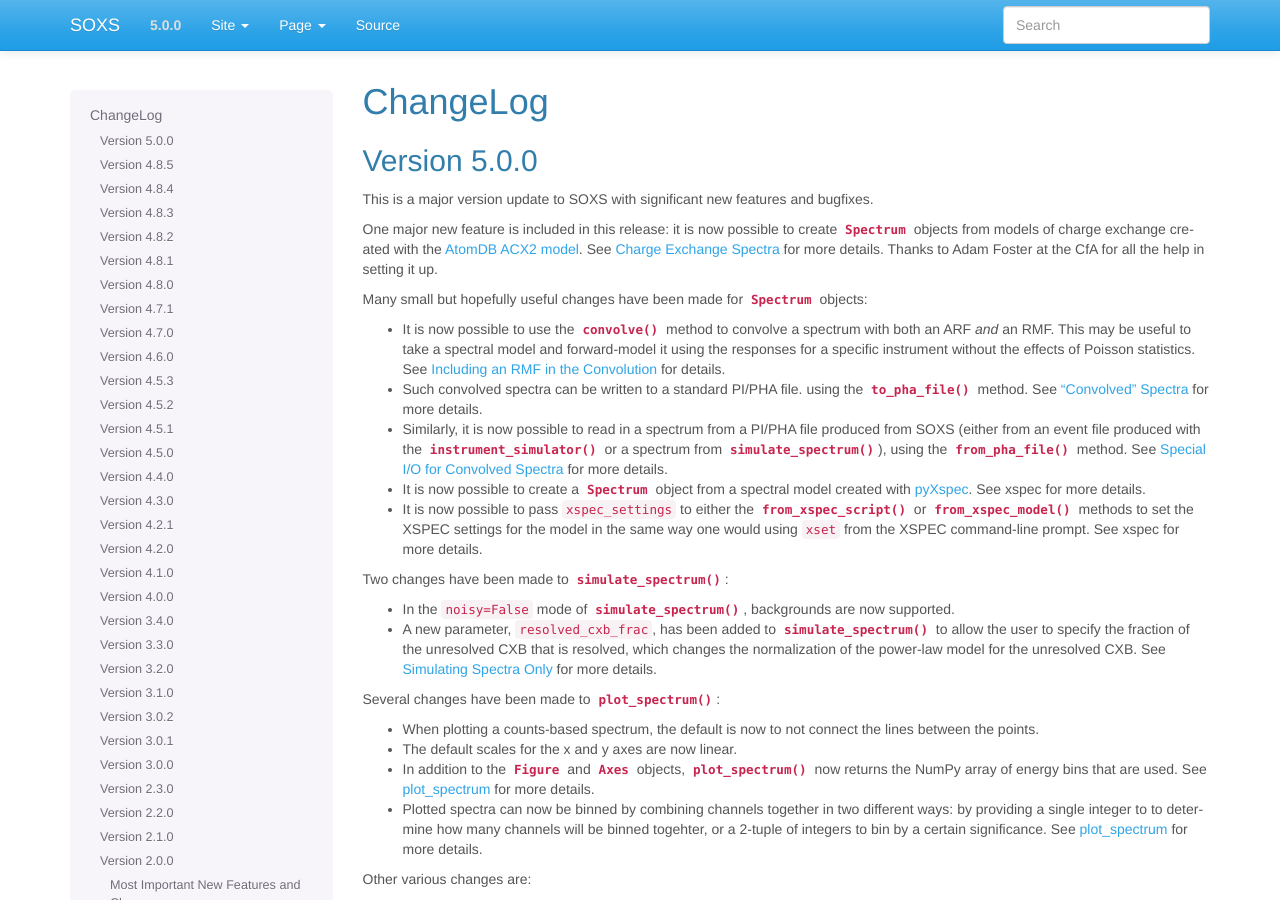
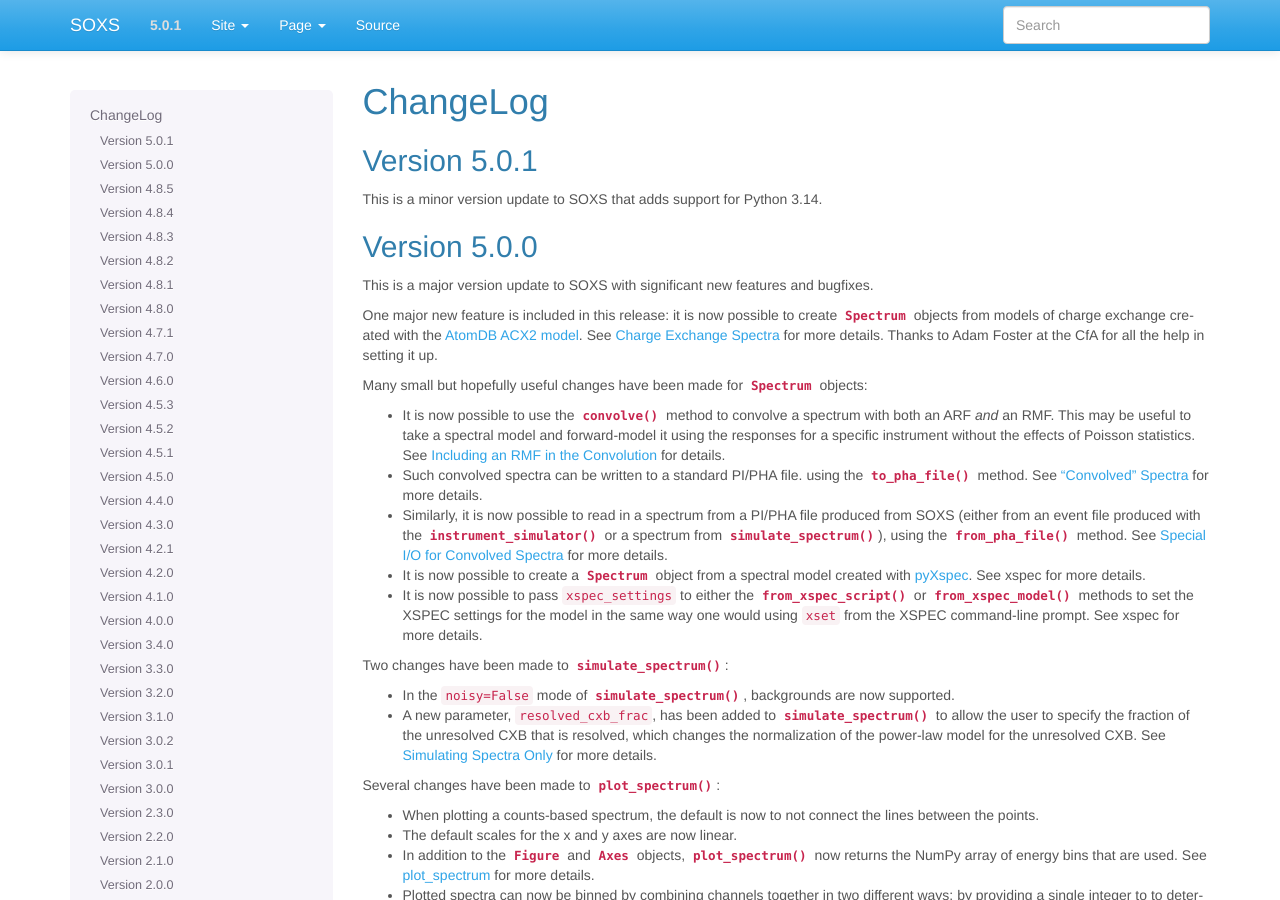
Before and after one commit to lynx-x-ray-observatory/soxs, a Sphinx documentation site: the page built from doc/source/changelog.rst, in a window 1280 px wide and 900 px high. Built offline with Sphinx 7.4.7, drawn with Linux system fonts in a browser that asks for light colours.

Commit message:
Doc updates

```diff
--- a/doc/source/changelog.rst
+++ b/doc/source/changelog.rst
@@ -2,6 +2,11 @@
 
 ChangeLog
 =========
+
+Version 5.0.1
+-------------
+
+This is a minor version update to SOXS that adds support for Python 3.14.
 
 Version 5.0.0
 -------------
--- a/doc/source/conf.py
+++ b/doc/source/conf.py
@@ -78,9 +78,9 @@
 # |version| and |release|, also used in various other places throughout the
 # built documents.
 #
-version = "5.0.0"
+version = "5.0.1"
 # The full version, including alpha/beta/rc tags.
-release = "5.0.0"
+release = "5.0.1"
 
 # The language for content autogenerated by Sphinx. Refer to documentation
 # for a list of supported languages.
--- a/doc/source/index.rst
+++ b/doc/source/index.rst
@@ -69,7 +69,7 @@
 Current Version
 ---------------
 
-The current stable version is 5.0.0. See the :ref:`changelog` for details on changes
+The current stable version is 5.0.1. See the :ref:`changelog` for details on changes
 from previous versions.
 
 Documentation Contents
```
